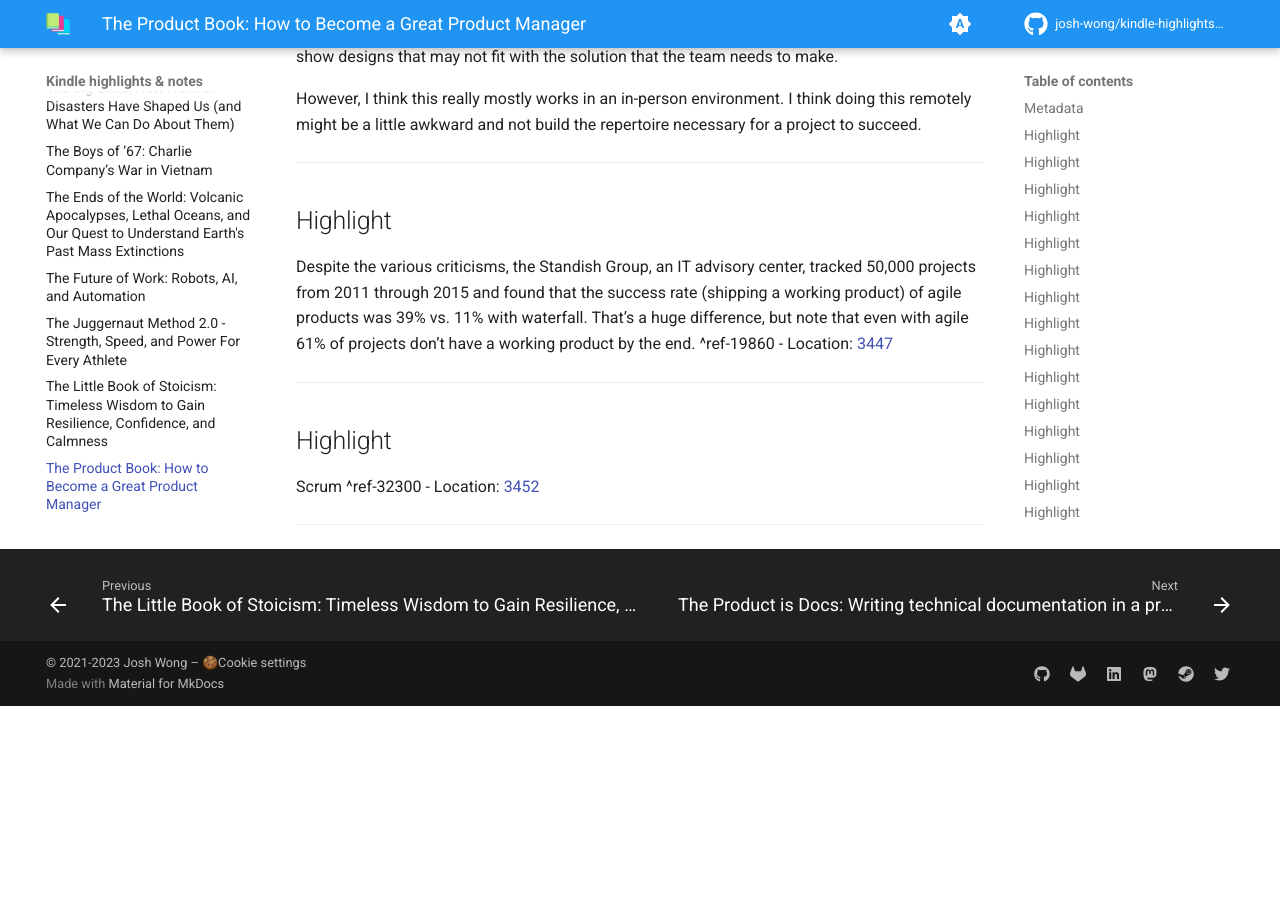
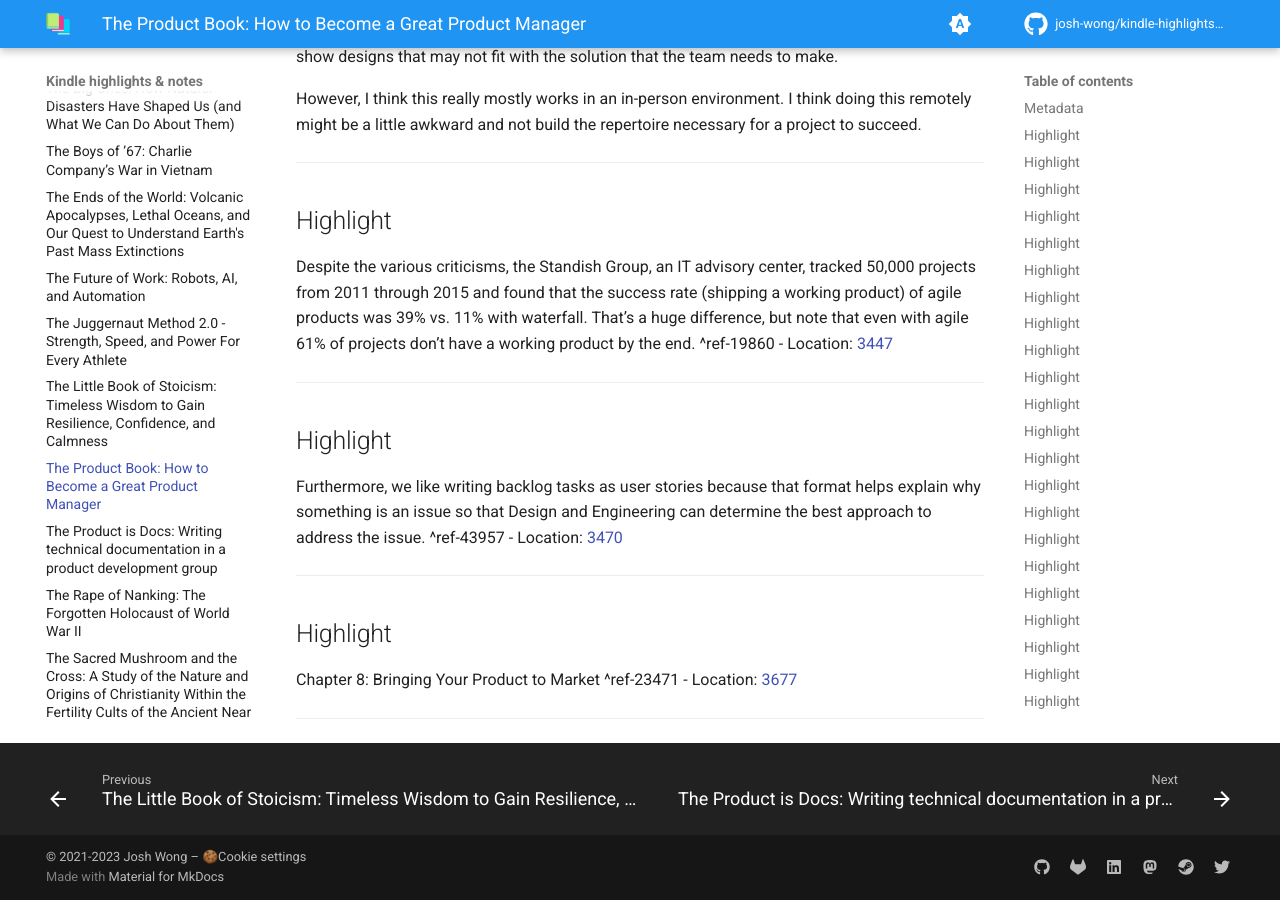
Before and after one commit to josh-wong/kindle-highlights-notes, an MkDocs documentation site: the page built from docs/The Product Book.md, in a window 1280 px wide and 900 px high, scrolled down 14071 px. Built offline with MkDocs 1.6.1 and Material for MkDocs 9.7.7, drawn with Linux system fonts in a browser that asks for light colours; comment, search, counter and statistics services are not loaded; before the commit the page ends 14777 px from its top, so only the background shows below that.

Commit message:
Update highlights and notes

```diff
--- a/docs/The Product Book.md
+++ b/docs/The Product Book.md
@@ -364,7 +364,13 @@ Despite the various criticisms, the Standish Group, an IT advisory center, track
 ---
 ## Highlight
 
-Scrum ^ref-32300
-- Location: [3452](kindle://book?action=open&asin=B071HFBGXR&location=3452)
+Furthermore, we like writing backlog tasks as user stories because that format helps explain why something is an issue so that Design and Engineering can determine the best approach to address the issue. ^ref-43957
+- Location: [3470](kindle://book?action=open&asin=B071HFBGXR&location=3470)
 
 ---
+## Highlight
+
+Chapter 8: Bringing Your Product to Market ^ref-23471
+- Location: [3677](kindle://book?action=open&asin=B071HFBGXR&location=3677)
+
+---
```
Also changed, not shown: other parts of docs/The Product Book.md (+2 -2 lines).
